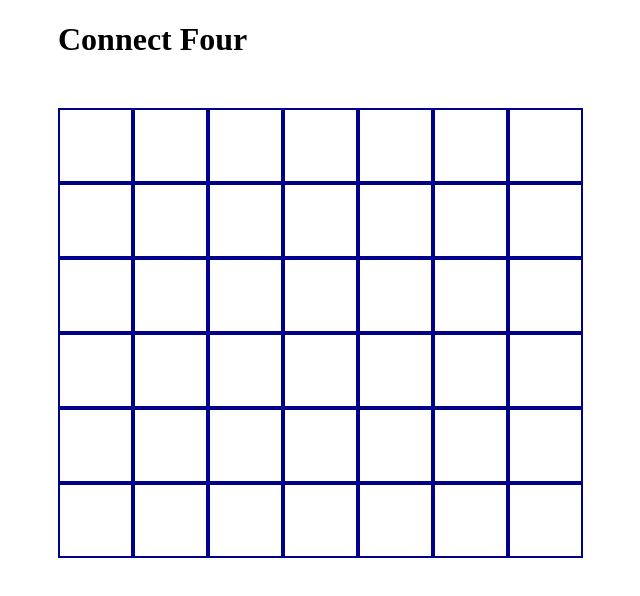
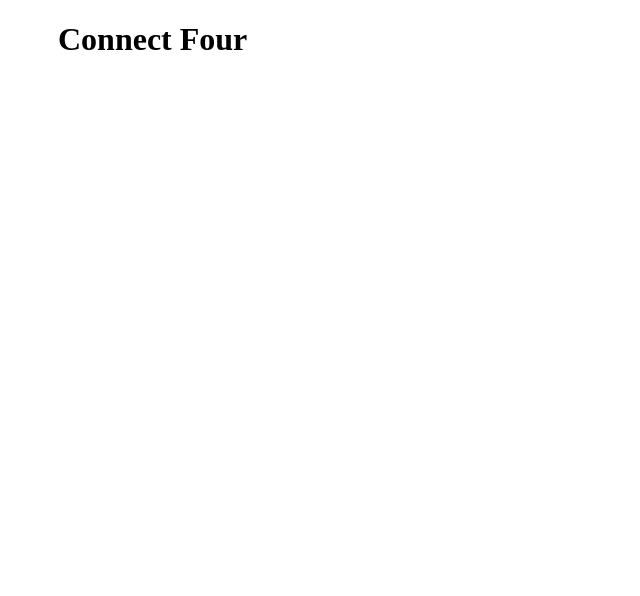
Before and after one commit to BenFeder/KenzieAcademy-Students-se-q1-connect-four-BenFeder, a plain HTML site: page index.html in a window 1280 px wide. Shown: the whole page, without its empty margins (0-640 px from the left). Drawn offline with Linux system fonts and the light colour scheme.

Commit message:
Updated to get rid of individual squares within each column in HTML

```diff
--- a/index.html
+++ b/index.html
@@ -22,62 +22,13 @@
   <body>
     <h1>Connect Four</h1>
     <div id="gameboard">
-      <div class="column" id="columnOne">
-        <div class="square" id="60"></div>
-        <div class="square" id="50"></div>
-        <div class="square" id="40"></div>
-        <div class="square" id="30"></div>
-        <div class="square" id="20"></div>
-        <div class="square" id="10"></div>
-      </div>
-      <div class="column" id="columnTwo">
-        <div class="square" id="61"></div>
-        <div class="square" id="51"></div>
-        <div class="square" id="41"></div>
-        <div class="square" id="31"></div>
-        <div class="square" id="21"></div>
-        <div class="square" id="11"></div>
-      </div>
-      <div class="column" id="columnThree">
-        <div class="square" id="62"></div>
-        <div class="square" id="52"></div>
-        <div class="square" id="42"></div>
-        <div class="square" id="32"></div>
-        <div class="square" id="22"></div>
-        <div class="square" id="12"></div>
-      </div>
-      <div class="column" id="columnFour">
-        <div class="square" id="63"></div>
-        <div class="square" id="53"></div>
-        <div class="square" id="43"></div>
-        <div class="square" id="33"></div>
-        <div class="square" id="23"></div>
-        <div class="square" id="13"></div>
-      </div>
-      <div class="column" id="columnFive">
-        <div class="square" id="64"></div>
-        <div class="square" id="54"></div>
-        <div class="square" id="44"></div>
-        <div class="square" id="34"></div>
-        <div class="square" id="24"></div>
-        <div class="square" id="14"></div>
-      </div>
-      <div class="column" id="columnSix">
-        <div class="square" id="65"></div>
-        <div class="square" id="55"></div>
-        <div class="square" id="45"></div>
-        <div class="square" id="35"></div>
-        <div class="square" id="25"></div>
-        <div class="square" id="15"></div>
-      </div>
-      <div class="column" id="columnSeven">
-        <div class="square" id="66"></div>
-        <div class="square" id="56"></div>
-        <div class="square" id="46"></div>
-        <div class="square" id="36"></div>
-        <div class="square" id="26"></div>
-        <div class="square" id="16"></div>
-      </div>
+      <div class="column" id="columnOne"></div>
+      <div class="column" id="columnTwo"></div>
+      <div class="column" id="columnThree"></div>
+      <div class="column" id="columnFour"></div>
+      <div class="column" id="columnFive"></div>
+      <div class="column" id="columnSix"></div>
+      <div class="column" id="columnSeven"></div>
     </div>
     <script src="code.js"></script>
   </body>
```
